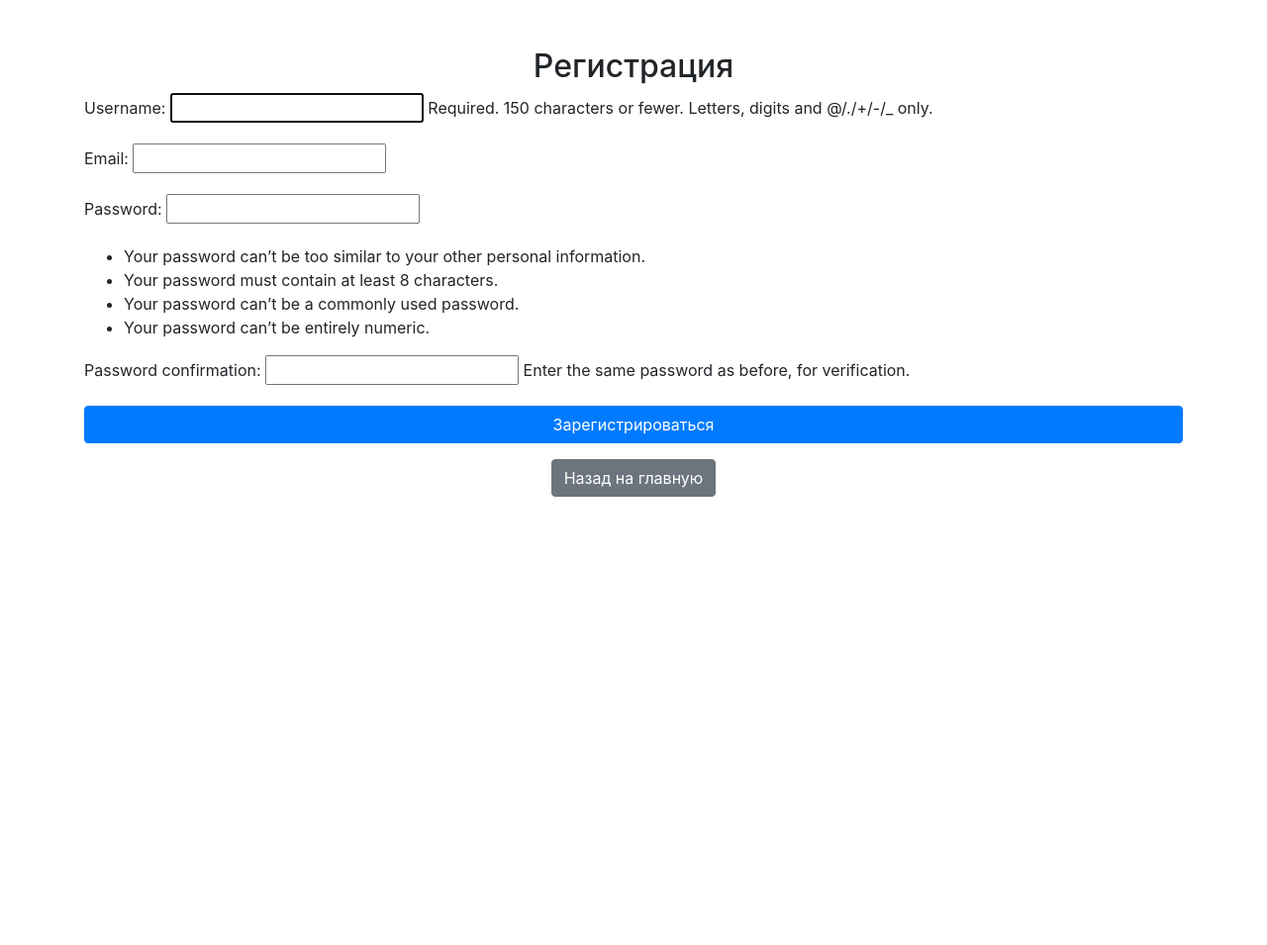
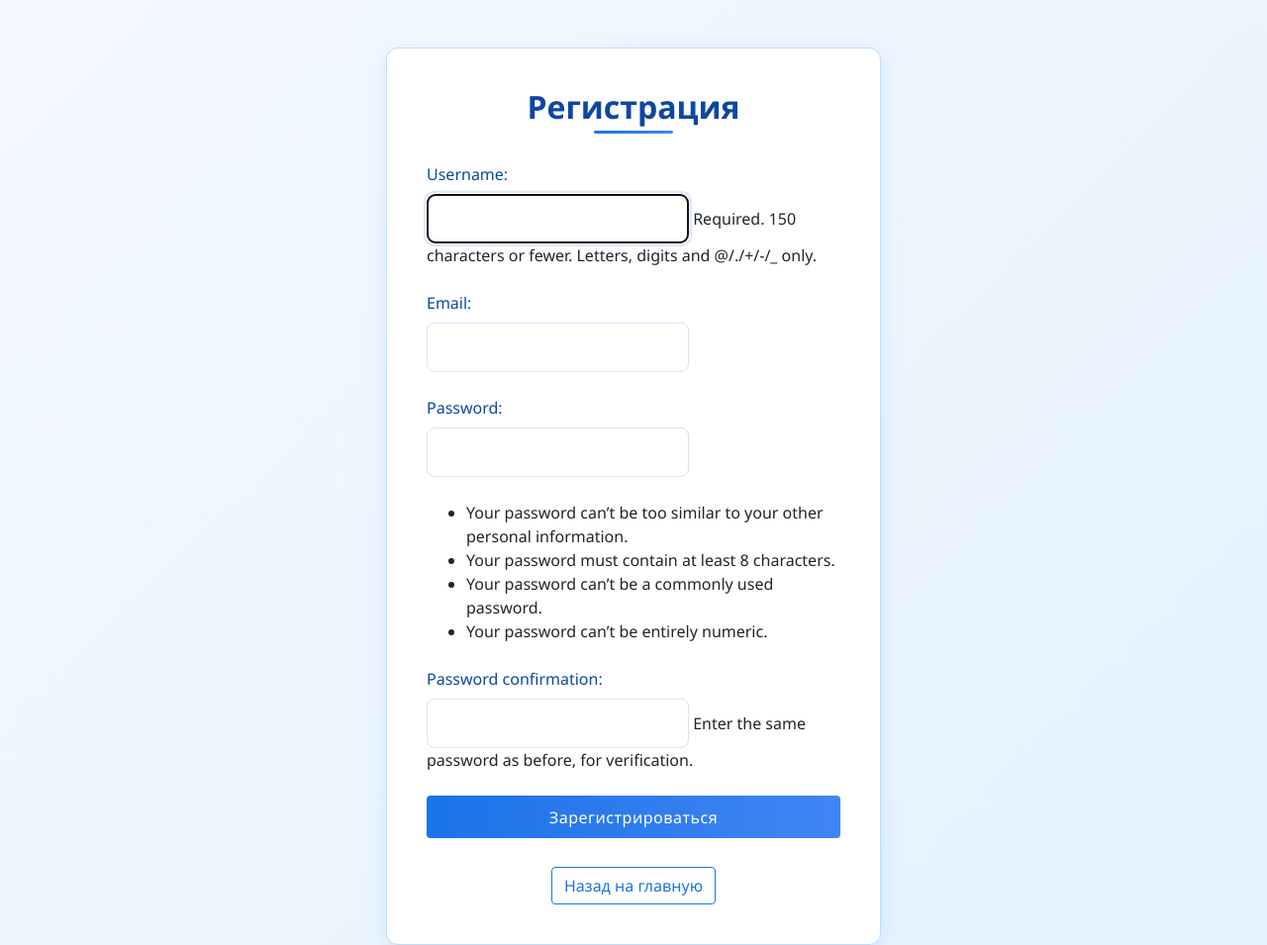
Before and after one commit to legSeor29/Mappu, a Django app: page /register/ in a window 1280 px wide. Shown: the whole page at 99% size. Before the commit the page ends 502 px from the top, so only its background shows below. Run offline with Django 5.2, Linux system fonts and the light colour scheme; some libraries are stand-ins or nearby versions.

Commit message:
CSS_Register

```diff
--- a/MainApp/templates/register.html
+++ b/MainApp/templates/register.html
@@ -4,8 +4,113 @@
     <meta charset="UTF-8">
     <meta name="viewport" content="width=device-width, initial-scale=1.0">
     <title>Регистрация</title>
+    <link href="https://stackpath.bootstrapcdn.com/bootstrap/4.5.2/css/bootstrap.min.css" rel="stylesheet">
+    <style>
+        :root {
+            --primary-blue: #1a73e8;
+            --light-blue: #e8f0fe;
+            --medium-blue: #4285f4;
+            --dark-blue: #0d47a1;
+            --accent-blue: #bbdefb;
+        }
 
-    <link href="https://stackpath.bootstrapcdn.com/bootstrap/4.5.2/css/bootstrap.min.css" rel="stylesheet">
+        body {
+            background: linear-gradient(135deg, #f5f9ff 0%, #e3f2fd 100%);
+            min-height: 100vh;
+            font-family: 'Segoe UI', Tahoma, Geneva, Verdana, sans-serif;
+        }
+
+        .container {
+            background-color: white;
+            border-radius: 12px;
+            box-shadow: 0 6px 20px rgba(66, 133, 244, 0.15);
+            padding: 2.5rem;
+            margin-top: 3rem;
+            border: 1px solid var(--accent-blue);
+            max-width: 500px;
+        }
+
+        h2 {
+            color: var(--dark-blue);
+            margin-bottom: 1.8rem;
+            font-weight: 600;
+            position: relative;
+            padding-bottom: 0.5rem;
+        }
+
+        h2::after {
+            content: '';
+            position: absolute;
+            bottom: 0;
+            left: 50%;
+            transform: translateX(-50%);
+            width: 80px;
+            height: 3px;
+            background: linear-gradient(to right, var(--primary-blue), var(--medium-blue));
+            border-radius: 3px;
+        }
+
+        .btn-primary {
+            background-color: var(--primary-blue);
+            border: none;
+            padding: 0.6rem;
+            font-weight: 500;
+            letter-spacing: 0.5px;
+            transition: all 0.3s ease;
+            background-image: linear-gradient(to right, var(--primary-blue), var(--medium-blue));
+        }
+
+        .btn-primary:hover {
+            transform: translateY(-2px);
+            box-shadow: 0 4px 12px rgba(26, 115, 232, 0.3);
+        }
+
+        .btn-secondary {
+            background-color: transparent;
+            color: var(--primary-blue);
+            border: 1px solid var(--primary-blue);
+            transition: all 0.3s ease;
+        }
+
+        .btn-secondary:hover {
+            background-color: var(--light-blue);
+            color: var(--dark-blue);
+        }
+
+        .form-group p {
+            margin-bottom: 1.5rem;
+        }
+
+        input, select, textarea {
+            border: 1px solid #d2e3fc !important;
+            border-radius: 8px !important;
+            padding: 0.75rem 1rem !important;
+            transition: all 0.3s ease;
+        }
+
+        input:focus, select:focus, textarea:focus {
+            border-color: var(--primary-blue) !important;
+            box-shadow: 0 0 0 0.2rem rgba(26, 115, 232, 0.15) !important;
+        }
+
+        label {
+            color: var(--dark-blue);
+            font-weight: 500;
+            margin-bottom: 0.5rem;
+            display: block;
+        }
+
+        .text-center.mt-3 {
+            margin-top: 1.8rem !important;
+        }
+
+        @media (max-width: 576px) {
+            .container {
+                padding: 1.5rem;
+                margin-top: 1.5rem;
+            }
+        }
+    </style>
 </head>
 <body>
     <div class="container mt-5">
```
